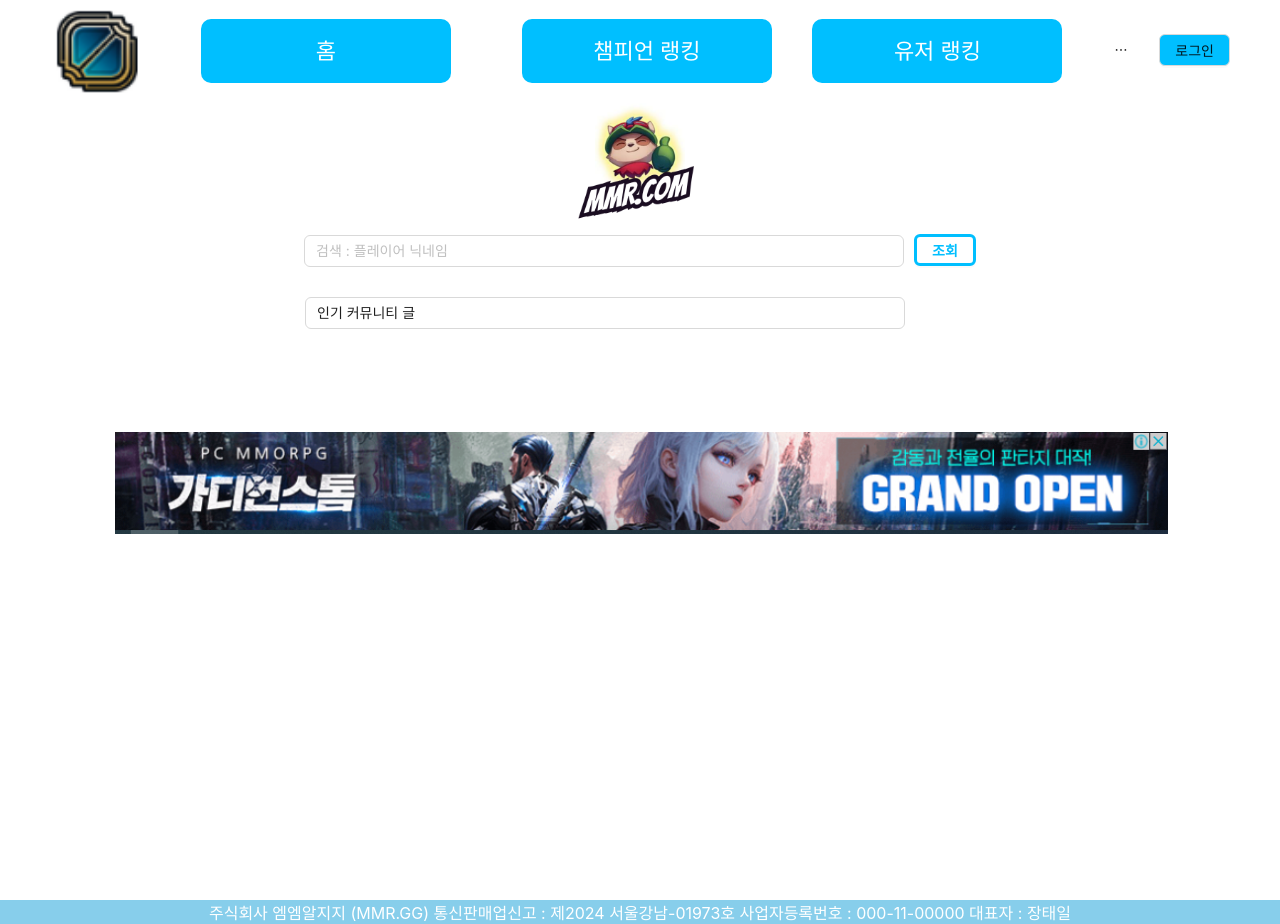
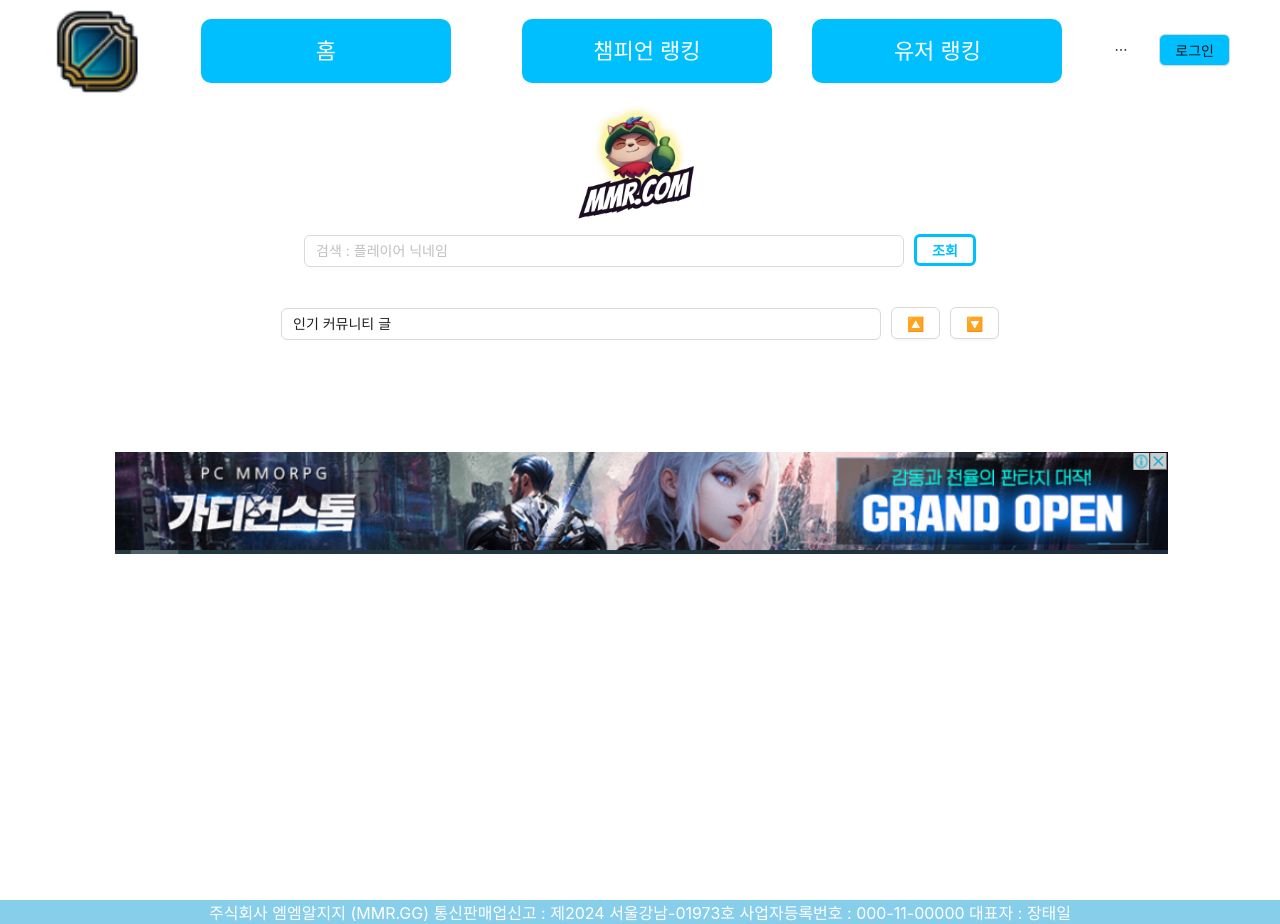
Before and after one commit to JangTaeil/mmr, a React (Create React App) app in the folder client/: page / in a window 1280 px wide. Built offline with nearby package versions, Linux system fonts and the light colour scheme.

Commit message:
랭킹페이지 이미지 구현, 챔피언 이름 가져오기

```diff
--- a/client/public/index.html
+++ b/client/public/index.html
@@ -2,7 +2,8 @@
 <html lang="ko">
   <head>
     <meta charset="utf-8" />
-    <link rel="icon" href="%PUBLIC_URL%/favicon.ico" />
+    <!-- <link rel="icon" href="%PUBLIC_URL%/favicon.ico" /> -->
+    <link rel="icon" href="logo3.PNG" />
     <meta name="viewport" content="width=device-width, initial-scale=1" />
     <meta name="theme-color" content="#000000" />
     <meta
--- a/client/src/components/LandingPage/LandingPage.js
+++ b/client/src/components/LandingPage/LandingPage.js
@@ -1,4 +1,4 @@
-import React from 'react';
+import React, { useState } from 'react';
 import logo2 from '../../images/logo2.png'
 import advertise from '../../images/advertise.png'
 import { Button, Input } from 'antd';
@@ -8,9 +8,34 @@ import { InputNumber, Space } from 'antd';
 
 
 function LandingPage() {
-  // const onChange = (value) => {
-  //   console.log('changed', value);
-  // };
+
+  const [displayText, setDisplayText] = useState('인기 커뮤니티 글');
+  const [currentValue, setCurrentValue] = useState(1);
+
+  // 증가 버튼 핸들러
+  const handleIncrease = () => {
+    if (currentValue < 3) {
+      setCurrentValue(currentValue + 1);
+    }
+    updateDisplayText(currentValue + 1);
+  };
+
+  // 감소 버튼 핸들러
+  const handleDecrease = () => {
+    if (currentValue > 1) {
+      setCurrentValue(currentValue - 1);
+    }
+    updateDisplayText(currentValue - 1);
+  };
+
+  const updateDisplayText = (value) => {
+    if (value === 1) {
+      setDisplayText('인기 커뮤니티 글');
+    } else if (value === 2) {
+      setDisplayText('베스트 인기글');
+    }
+  };
+
 
   return (
 
@@ -25,19 +50,14 @@ function LandingPage() {
         <Input placeholder='검색 : 플레이어 닉네임' style={{ width: '600px', marginRight: '10px' }} />
         <Button htmlType="submit" style={{ border: ' solid #00bfff', color: '#00bfff', fontWeight: 'bold' }}>조회</Button>
       </div>
-      <div style={{ textAlign: "center", margin: '30px auto 0 -70px' }}>
-        <Space>
-          <InputNumber
-            min={1}
-            max={1}
-            defaultValue={'인기 커뮤니티 글'}
-            style={{ width: '600px' }}
-          />
-        </Space>
+      <div style={{ textAlign: "center", margin: '30px auto' }}>
+        <Input value={displayText} style={{ width: '600px' }} readOnly />
+        <Button onClick={handleIncrease} style={{ margin: '10px' }}>🔼</Button>
+        <Button onClick={handleDecrease}>🔽</Button>
+      </div>
 
-      </div>
       <div style={{ textAlign: "center", margin: '100px auto 0 auto' }}>
-        <img src={advertise} />
+        <img src={advertise} alt="Advertisement" />
       </div>
     </div>
 
--- a/client/src/components/Ranking/Ranking.js
+++ b/client/src/components/Ranking/Ranking.js
@@ -1,48 +1,45 @@
+import React from 'react';
 import { Button, Input } from 'antd';
-import React from 'react';
-import alldata from '../../data/alldata.json';
 import advertise2 from '../../images/advertise2.png';
 import advertise3 from '../../images/advertise3.PNG';
+import alldata from '../../data/alldata.json';
 import { IMAGE_BASE_URL } from '../Config';
-import { Card } from 'antd';
-
-const { Meta } = Card;
 
 const Ranking = () => {
-
+  // 객체에서 배열 형태로 변환
   const data_list = Object.values(alldata.data);
 
   return (
     <div>
       <div style={{ margin: '50px auto', textAlign: 'center' }}>
         <Input placeholder='검색 : 플레이어 닉네임' style={{ width: '800px', height: '4rem' }} />
-        <Button htmlType="submit" style={{ marginLeft: '10px', border: ' solid #00bfff', color: '#00bfff', fontWeight: 'bold', padding: '15px 15px' }}>조회</Button>
+        <Button htmlType="submit" style={{ marginLeft: '10px', border: 'solid #00bfff', color: '#00bfff', fontWeight: 'bold', padding: '15px 15px' }}>조회</Button>
       </div>
 
-      <div style={{ display: 'flex' }}>
-        <div>
-          <img src={advertise2}
-            style={{ margin: '170px 0 0 30px', width: '300px' }} />
+      <div style={{ display: 'flex', alignItems: 'flex-start' }}>
+        {/* 좌측 광고 이미지 */}
+        <div style={{ marginRight: '20px' }}>
+          <img src={advertise2} alt="좌측 광고 이미지" style={{ width: '300px' }} />
         </div>
 
-        <div style={{ width: '1500px', display: 'flex', flexWrap: 'wrap' }}>
-        {data_list.map((champion, index) => (
-             <Card
-             hoverable
-             style={{
-               width: 200,
-             }}
-             cover={<img key={index} src={`${IMAGE_BASE_URL}/${champion.image.full}`} alt={`챔피언 ${champion.name} 이미지`} style={{ width: '48px', height: '48px', margin: '3px' }} /> }>
-              <Meta title={`${champion.name}`}/>
-             </Card>
+        <div style={{ width: 'calc(100% - 620px)', display: 'flex', flexWrap: 'wrap', justifyContent: 'flex-start' }}>
+          {data_list.map((champion, index) => (
+            <div>
+              <div key={index} style={{ display: 'flex', alignItems: 'center', margin: '5px', width: '100px' }}>
+                <img src={`${IMAGE_BASE_URL}/${champion.image.full}`} alt={`챔피언 ${champion.name} 이미지`} style={{ width: '48px', height: '48px', marginRight: '10px' }} />
+              </div>
+              <span>{champion.name}</span>
+            </div>
           ))}
         </div>
-        <div style={{ marginRight: "170px" }}>
-          <img src={advertise3} style={{ width: '200%' }} />
+
+        {/* 우측 광고 이미지 */}
+        <div style={{ marginLeft: 'auto' }}>
+          <img src={advertise3} alt="우측 광고 이미지" style={{ width: '300px' }} />
         </div>
       </div>
     </div>
-  )
-}
+  );
+};
 
-export default Ranking
+export default Ranking;
```
Also changed, not shown: client/public/logo3.PNG (added).
